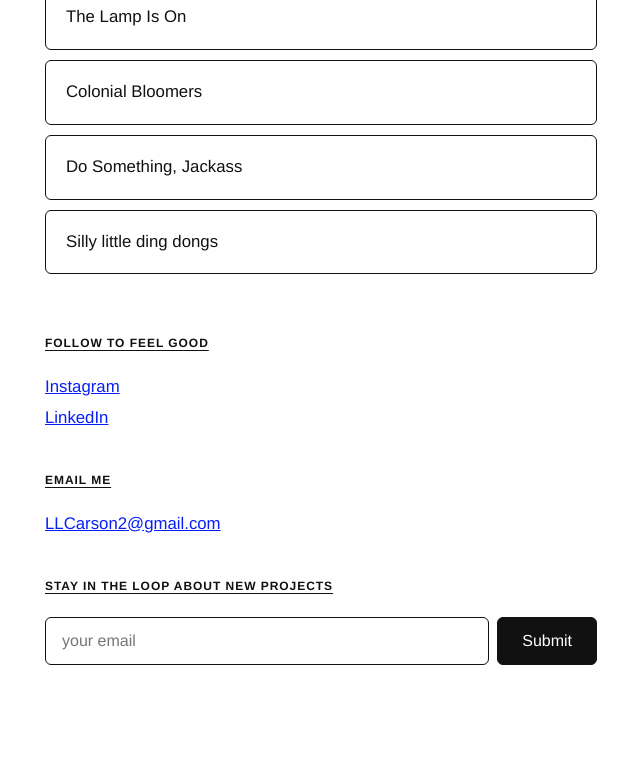
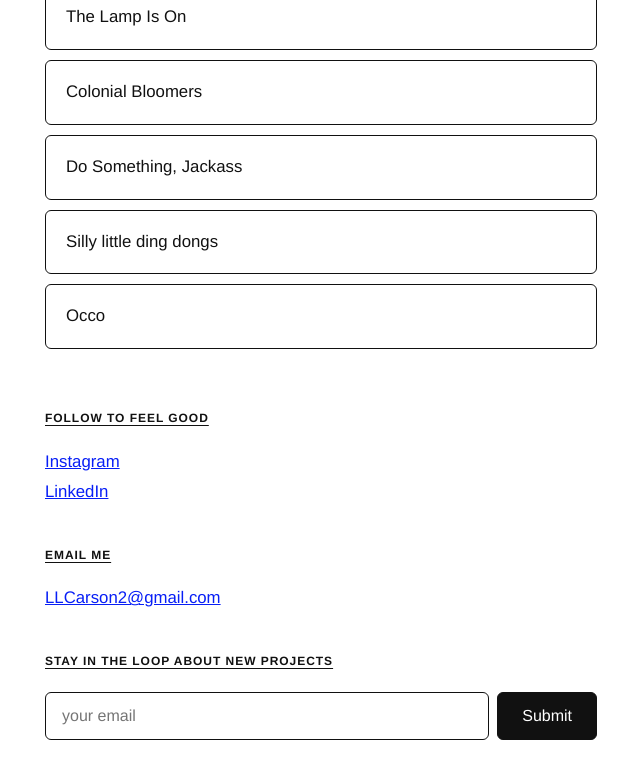
Before and after one commit to surfbunny120/llcprojects.com, a Jekyll site: the page built from index.html, in a window 1280 px wide and 900 px high, scrolled down 1068 px. Shown: the top 779 px of the window, without its empty margins (319-959 px from the left). Built offline with Jekyll 4.4.1, drawn with Linux system fonts in a browser that asks for light colours.

Commit message:
Add Occo to Other Projects
Co-Authored-By: Claude Opus 4.6 <noreply@anthropic.com>

```diff
--- a/_config.yml
+++ b/_config.yml
@@ -39,6 +39,8 @@ projects:
     url: "https://dosomethingjackass.com"
   - title: "Silly little ding dongs"
     url: "https://sillylittledingdongs.com"
+  - title: "Occo"
+    url: "https://www.eatocco.com/"
 
 # Social links
 socials:
```
